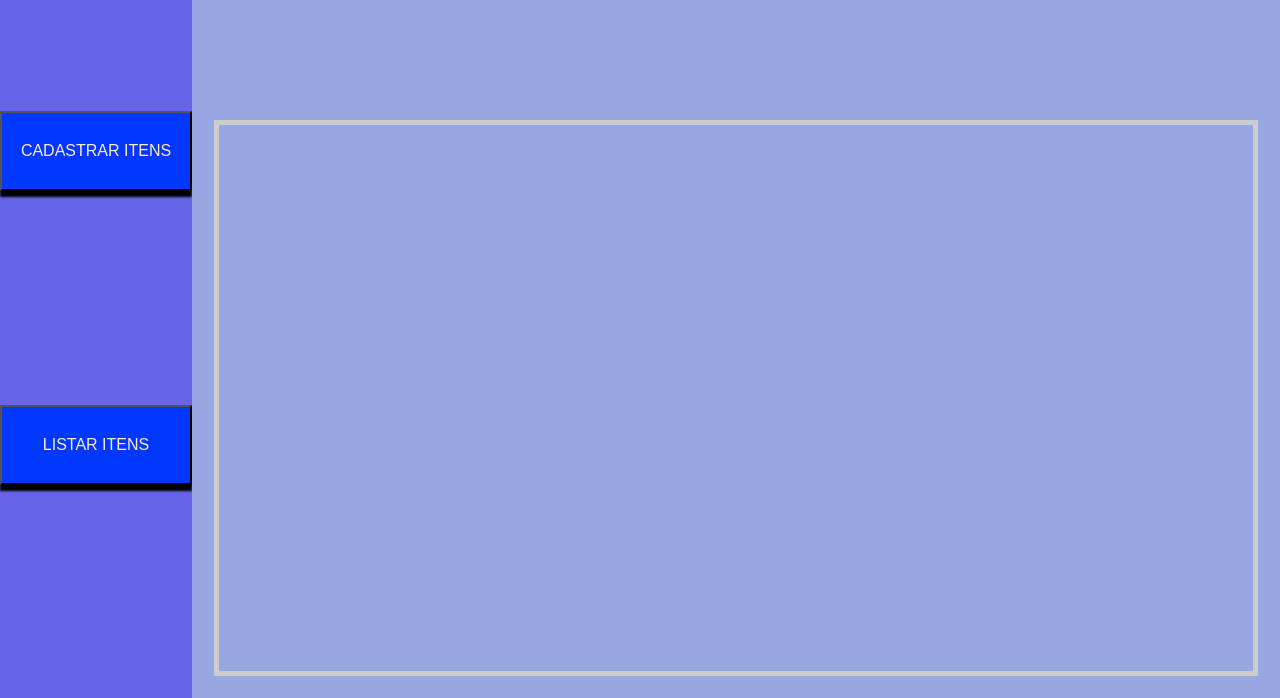
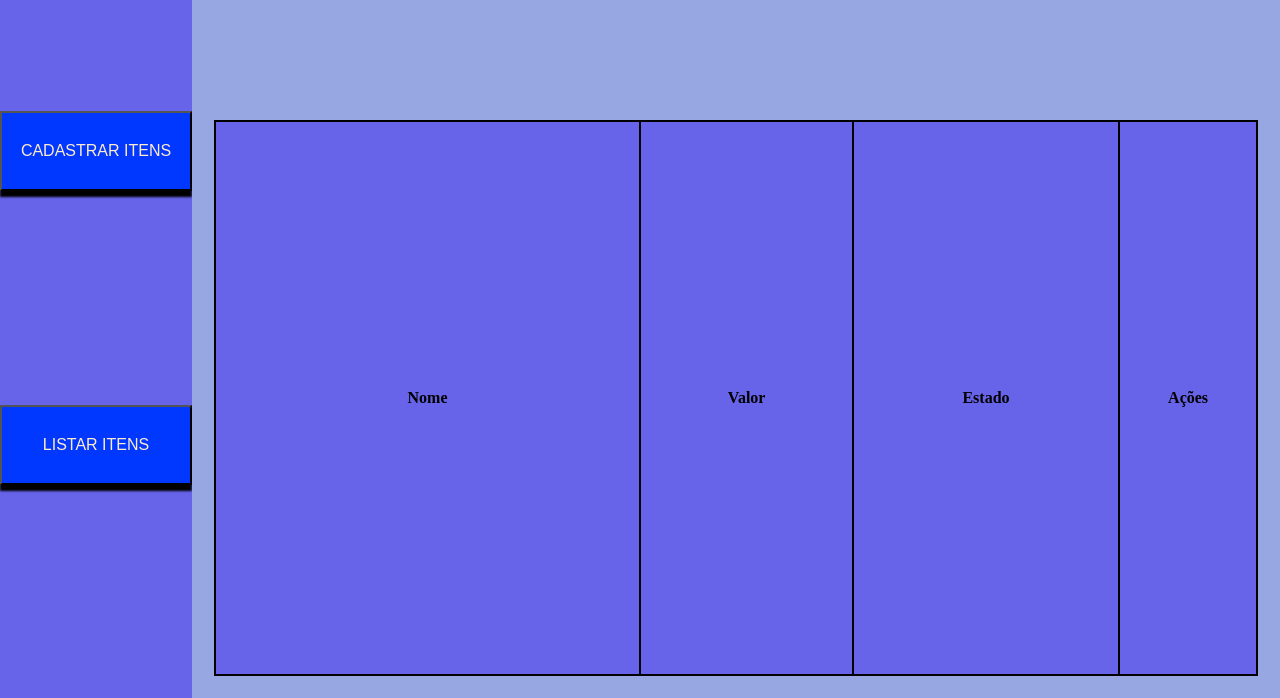
Before and after one commit to ifpi-picos/projeto-naovaimaspeleja, a plain HTML site: page lista_page.html in a window 1280 px wide. Shown: the part 102-800 px from the top of the page. Drawn offline with Linux system fonts and the light colour scheme; a web font is replaced by a local one.

Commit message:
i'm getting crazy about a table

```diff
--- a/lista_page.html
+++ b/lista_page.html
@@ -16,6 +16,19 @@
             <div class="title"><h1>Lista de Compras</h1></div>
             <div class="selector"></div>
             <div class="box_list">
+                <table class="itens_table">
+                    <thead>
+                        <tr>
+                            <th>Nome</th>
+                            <th>Valor</th>
+                            <th>Estado</th>
+                            <th>Ações</th>
+                          </tr>
+                    </thead>
+                </table>
+                <tbody id="itens_list">
+
+                </tbody>
             </div>
         </div>
     </div>
--- a/style_lista.css
+++ b/style_lista.css
@@ -45,9 +45,49 @@ body{
 }
 
 .box_list{
-    display: grid;
-    grid-template-columns: 30% 30% 30% 10%;
-    gap:1%;
-    border: 5px solid #ccc;
+    display: flex;
+    flex-direction: row;
     margin: 2%;
 }
+
+table {
+    border-collapse: collapse;
+    width: 100%;
+}
+
+th {
+    background-color: #6764EA;
+    position: sticky;
+    top: 0;
+}
+
+thead{
+    height: 10%;
+}
+tbody{
+    height: 90%;
+}
+table,th,td {
+    border: 2px solid black;
+    padding: 5px;
+}
+
+th:nth-child(1),
+td:nth-child(1) {
+    width: 40%; /* Ajuste o valor conforme necessário */
+}
+
+th:nth-child(2),
+td:nth-child(2) {
+    width: 20%; /* Ajuste o valor conforme necessário */
+}
+
+th:nth-child(3),
+td:nth-child(3) {
+    width: 25%; /* Ajuste o valor conforme necessário */
+}
+
+th:nth-child(4),
+td:nth-child(4) {
+    width: 13%; /* Ajuste o valor conforme necessário */
+}
```
